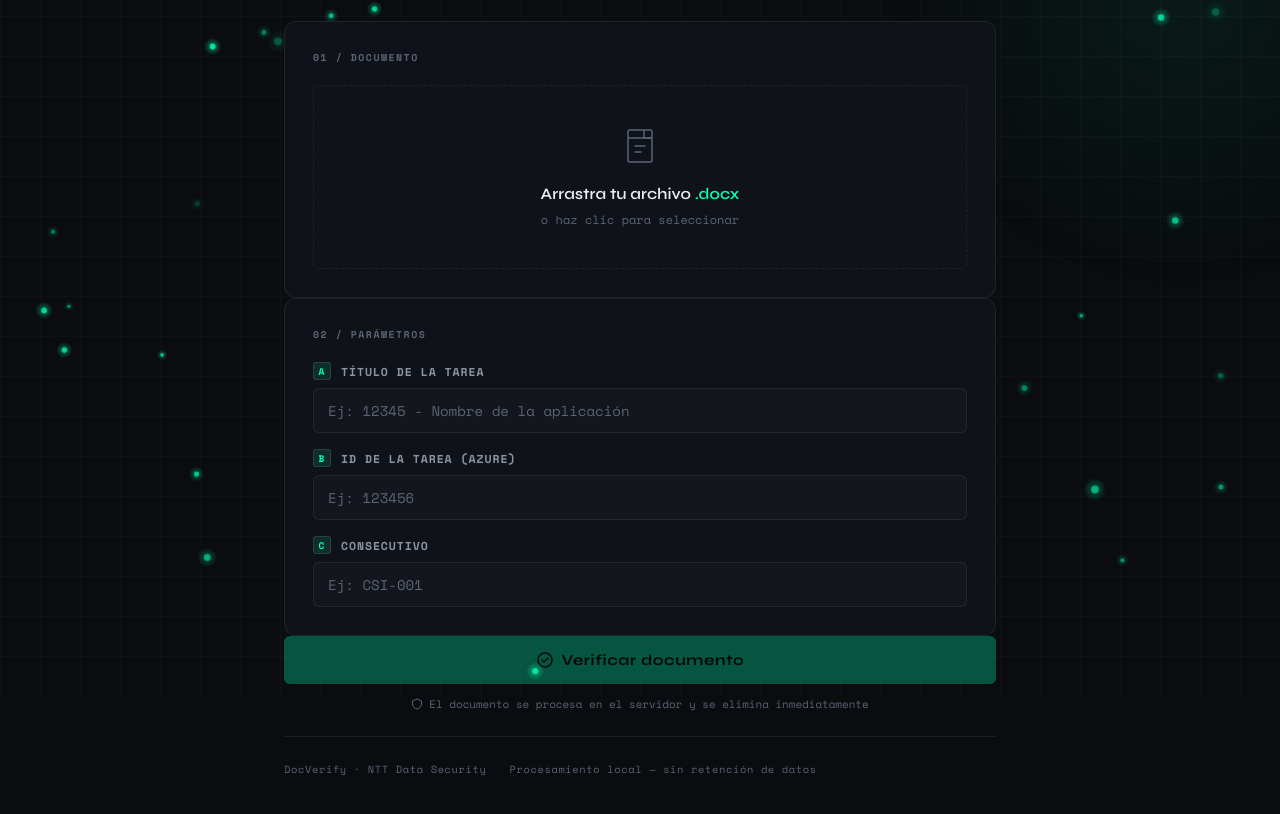
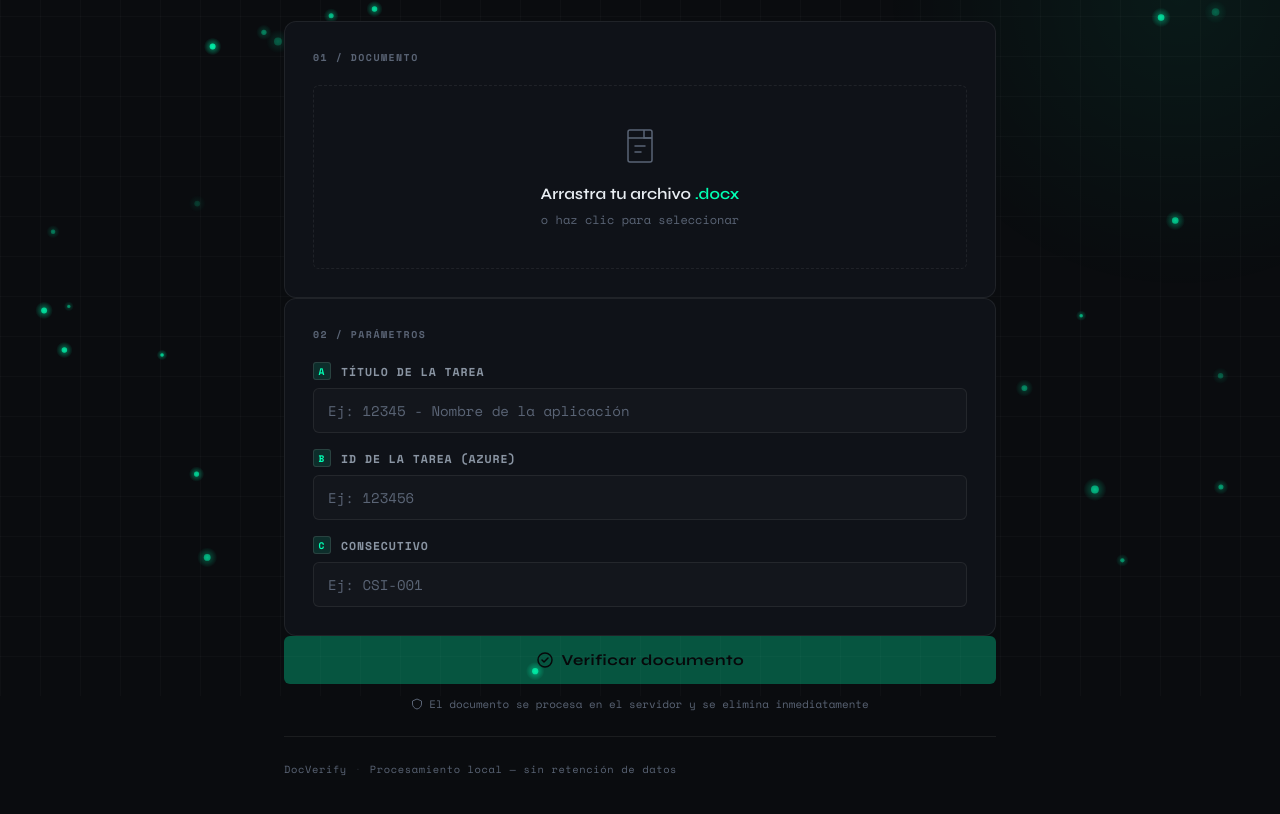
Before and after one commit to ever186/docverify, a plain HTML site: page index.html in a window 1280 px wide. Shown: the part 104-918 px from the top of the page. Drawn offline with nearby package versions, Linux system fonts and the light colour scheme.

Commit message:
Update index.html

```diff
--- a/index.html
+++ b/index.html
@@ -3,7 +3,7 @@
 <head>
   <meta charset="UTF-8" />
   <meta name="viewport" content="width=device-width, initial-scale=1.0" />
-  <title>DocVerify — NTT Data</title>
+  <title>DocVerify</title>
   <link rel="stylesheet" href="styles.css" />
   <link rel="preconnect" href="https://fonts.googleapis.com" />
   <link rel="preconnect" href="https://fonts.gstatic.com" crossorigin />
@@ -166,7 +166,7 @@
     </main>
 
     <footer class="footer">
-      <span>DocVerify · NTT Data Security</span>
+      <span>DocVerify</span>
       <span class="footer-sep">·</span>
       <span>Procesamiento local — sin retención de datos</span>
     </footer>
```
